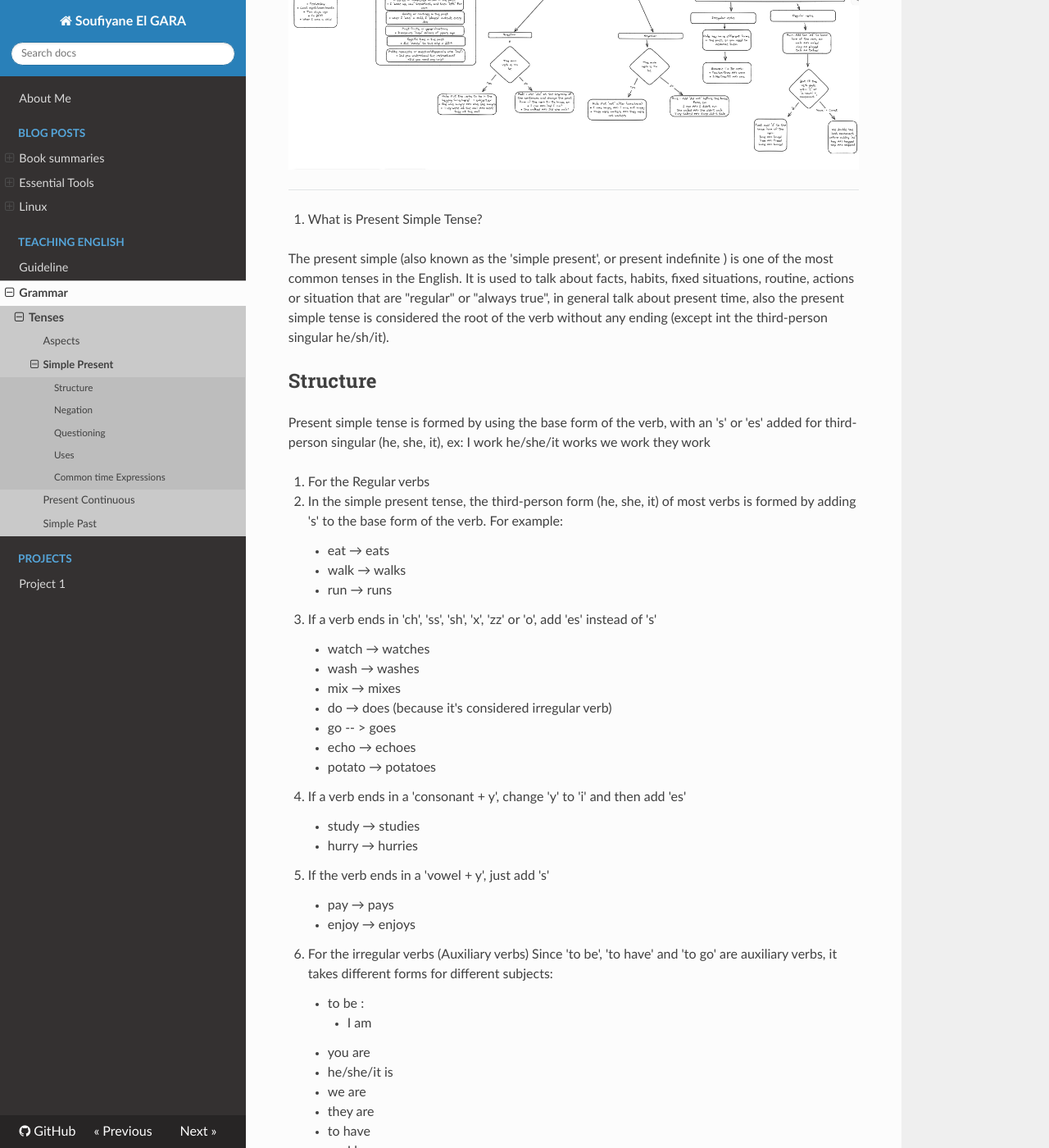
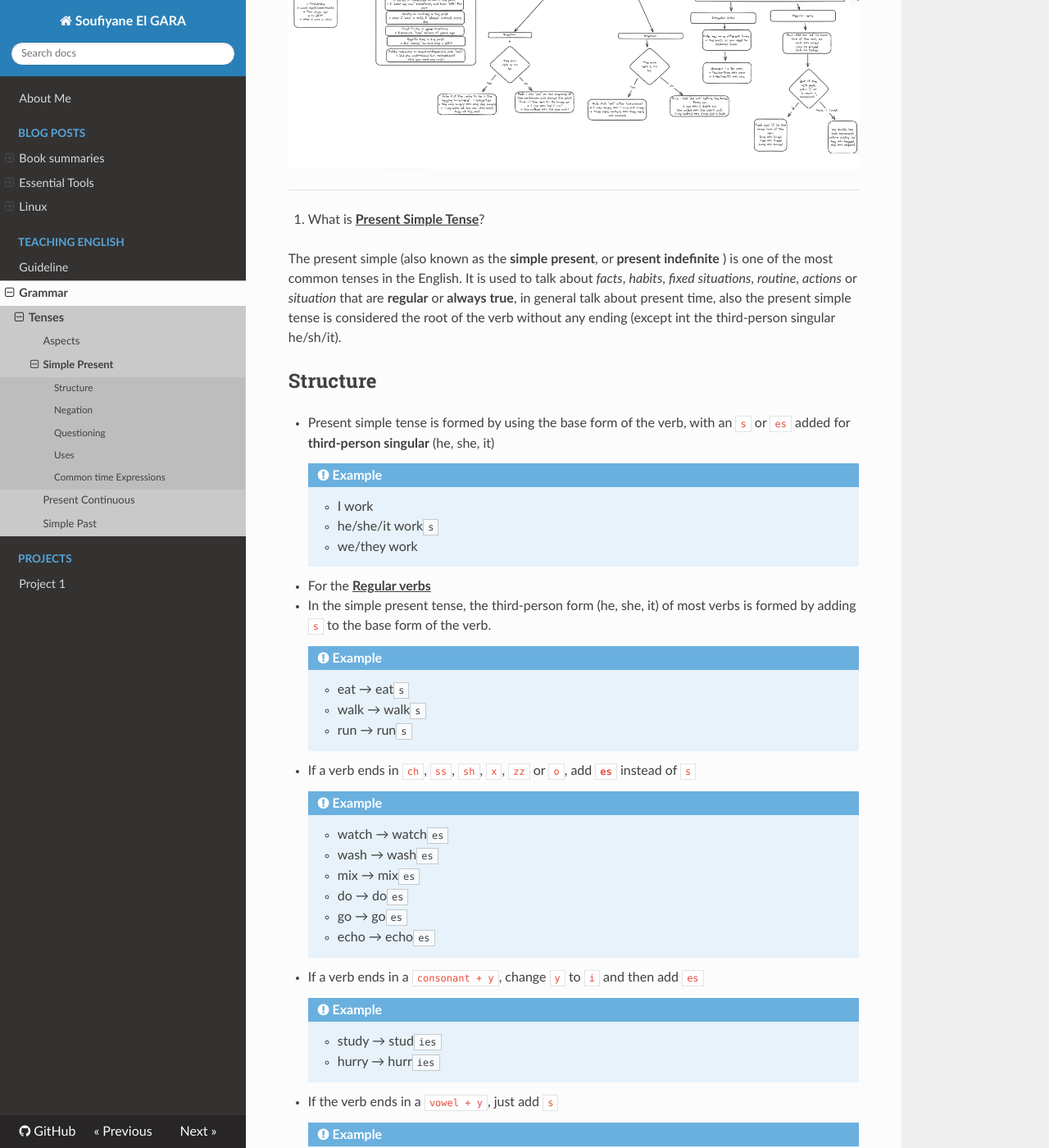
Before and after one commit to soufiyaneElgara/soufiyaneElgara.github.io, an MkDocs documentation site: the page built from docs/teachingEnglish/grammar/tenses/simplePresent.md, in a window 1280 px wide and 1400 px high, scrolled down 246 px. Shown: the whole window at 82% size. Built offline with MkDocs 1.6.1, drawn with Linux system fonts in a browser that asks for light colours; nearby versions of some CDN libraries; some of the changed text lies outside the part shown.

Commit message:
updating the simple present file stooped at the state of being

```diff
--- a/docs/teachingEnglish/grammar/tenses/simplePresent.md
+++ b/docs/teachingEnglish/grammar/tenses/simplePresent.md
@@ -4,127 +4,168 @@
 
 ---
 
-1. What is Present Simple Tense?
+1. What is <u>**Present Simple Tense**</u>?
 
-The present simple (also known as the 'simple present', or present indefinite ) is one of the most common tenses in the English. It is used to talk about facts, habits, fixed situations, routine, actions or situation that are "regular" or "always true", in general talk about present time, also the present simple tense is considered the root of the verb without any ending (except int the third-person singular he/sh/it).
+The present simple (also known as the **simple present**, or **present indefinite** ) is one of the most common tenses in the English. It is used to talk about *facts*, *habits*, *fixed situations*, *routine*, *actions* or *situation* that are **regular** or **always true**, in general talk about present time, also the present simple tense is considered the root of the verb without any ending (except int the third-person singular he/sh/it).
 
 ## Structure
 
- Present simple tense is formed by using the base form of the verb, with an 's' or 'es' added for third-person singular (he, she, it), ex:
-I work
-he/she/it works
-we work
-they work
+* Present simple tense is formed by using the base form of the verb, with an `s` or `es` added for **third-person singular** (he, she, it)
 
-1. For the Regular verbs
+	!!! Example
+		* I work
+		* he/she/it work`s`
+		* we/they work
 
-* In the simple present tense, the third-person form (he, she, it) of most verbs is formed by adding 's' to the base form of the verb. For example:
-    * eat --> eats
-    * walk --> walks
-    * run --> runs
+1. For the <u>**Regular verbs**</u>
 
-* If a verb ends in 'ch', 'ss', 'sh', 'x', 'zz' or 'o', add 'es' instead of 's'
-    * watch --> watches
-    * wash --> washes
-    * mix --> mixes
-    * do --> does (because it's considered irregular verb)
-    * go -- > goes
-    * echo --> echoes
-    * potato --> potatoes
-* If a verb ends in a 'consonant + y', change 'y' to 'i' and then add 'es'
-    * study --> studies
-    * hurry --> hurries
+* In the simple present tense, the third-person form (he, she, it) of most verbs is formed by adding `s` to the base form of the verb.
 
-* If the verb ends in a 'vowel + y', just add 's'
-    * pay --> pays
-    * enjoy --> enjoys
+	!!!example
+    	* eat --> eat`s`
+    	* walk --> walk`s`
+    	* run --> run`s`
+
+* If a verb ends in `ch`, `ss`, `sh`, `x`, `zz` or `o`, add **`es`** instead of `s`
+
+	!!!Example
+    	* watch --> watch`es`
+    	* wash --> wash`es`
+    	* mix --> mix`es`
+    	* do --> do`es`
+    	* go --> go`es`
+    	* echo --> echo`es`
+
+* If a verb ends in a `consonant + y`, change `y` to `i` and then add `es`
+
+	!!!Example
+    	* study --> stud`ies`
+    	* hurry --> hurr`ies`
+
+* If the verb ends in a `vowel + y`, just add `s`
+
+	!!!Example
+    	* pay --> pay`s`
+    	* enjoy --> enjoy`s`
 
 
-1. For the irregular verbs (Auxiliary verbs)
-Since 'to be', 'to have' and 'to go' are auxiliary verbs, it takes different forms for different subjects:
-    * to be :
-         * I am
-	 * you are
-	 * he/she/it is
-	 * we are
-	 * they are
-    * to have
-         * I have
-	 * you have
-	 * he/she/it has
-	 * they have
-    * To do
-         * I do
-	 * you do
-	 * he/she/it does
-	 * they do
+1. For the **irregular verbs** (***Auxiliary verbs***)
+
+* Since *to be*, *to have* and *to go* are auxiliary verbs, it takes different forms for different subjects:
+
+	!!!toBe
+		* I am
+		* you are
+		* he/she/it is
+		* we are
+		* they are
+
+	!!!toHave
+         	* I have
+	 	* you have
+	 	* he/she/it has
+	 	* they have
+
+	!!!ToDo
+         	* I do
+			* you do
+	 		* he/she/it does
+	 		* they do
+
 
 ## Negation
 
-* To make a negative sentence, add 'do not' (don't) or 'does not' (doesn't) before the base form of verbs, examples:
-    * I go to school --> I do not go to school/I don't go to school
-    * You work --> You do not work/ You don't work
-    * She runs --> She does not run/ She doesn't run
+* To make a negative sentence, **add** `do not` (`don't`) or `does not` (`doesn't`) **before** the <u>*base form of verbs*</u>.
 
-* To negate a 'to be' verb, simply add 'not' after it. For example:
-    * I am a student  --> I am not a student
-    * You are a student --> You are not a student/you aren't a student
-    * He/she is a student --> He/she is not a student/He or she isn't a student
+	!!!Examples
+    	* I go to school --> I `do not` go to school/I `don't` go to school
+    	* You work --> You `do not` work/ You `don't` work
+    	* She runs --> She `does not` run/ She `doesn't` run
+
+* To negate a ***`to be`*** verb, simply *add* `not` after it.
+
+	!!!Example
+    	* I am a student  --> I `am not` a student
+    	* You are a student --> You `are not` a student/you `aren't` a student
+    	* He/she is a student --> He/she `is not` a student/He or she `isn't` a student
 
 
 ## Questioning
-* To make a 'yes/no question', use 'do/does + subject + the base form of the verb' at the beginning of the sentence, examples:
-    * I run  --> Do I run?
-    * You run --> Do you run?
-    * He goes to school --> Does he go to school?
-* You can make 'wh- questions' by starting the sentence with wh-word and then using do/does. The subject comes next, flowed by the main verb.
-    * I want to eat lunch at the Ledbury --> Where do you want to eat lunch?
-* If the main verb of the sentence is 'to be', the question form is made by putting the verb at the beginning of the sentences and putting the subject after it, examples:
-    * I am happy       ---> Am I happy?
-    * You are a doctor ---> Are you a doctor?
-    * He is nice       ---> Is he nice?
+
+* To make a **yes/no** question, use `do/does` **+** `subject` **+** the `base form` of the `verb` at the beginning of the sentence.
+
+	!!!Example
+    	* I run  --> Do I run?
+    	* You run --> Do you run?
+    	* He goes to school --> Does he go to school?
+
+* You can make **wh- questions** by starting the sentence with **wh-word** and then using `do/does`. The subject comes next, flowed by the main verb.
+
+	!!!Exampel
+    	* I want to eat lunch at the Ledbury --> Where do you want to eat lunch?
+
+* If the main verb of the sentence is **`to be`**, the question form is made by <u>putting the verb at the beginning of the sentences and putting the subject after it</u>
+
+	!!!Example
+    	* I am happy --> Am I happy?
+    	* You are a doctor --> Are you a doctor?
+    	* He is nice       --> Is he nice?
 
 ## Uses
 
 The simple present tense is used to:
 
-1. Talk about facts/General Facts:
-We use the present simple when something is generally or always true. It meas you cannot change them. When we say someone is dead we cannot change this fact at all. Remember general fact can refer to scientific facts, or things that cannot be changed easily:
-    * Mary has a twin sister.
-    * The earth is round.
-    * Babies cry when they are hungry.
-    * If you don't water your plant, it dies.
-    * Water freezes at zero degrees.
-    * The Earth revolves around the Sun.
+#### Talk about facts/General Facts:
+
+* We use the present simple when something is **generally** or **always true**. It means you cannot change them. When we say someone is dead we cannot change this fact at all. Remember general fact can refer to *scientific facts*, or *things that cannot be changed easily*
+
+	!!!Examples
+    	* Mary has a twin sister.
+    	* The earth is round.
+    	* Babies cry when they are hungry.
+    	* If you don't water your plant, it dies.
+    	* Water freezes at zero degrees.
+    	* The Earth revolves around the Sun.
 
 
-1. Talks about routines
-    * Mary goes to school every day.
-    * I wash the dishes after dinner every night.
+#### Talks about routines
 
-1. Hobbies
-Anther use of the simple present tense is to talk about 'hobbies'. Hobbies are activities that we do in our free time, ex:
-    * I read a book in my break time at school.
-    * Whenever she is free, she goes to the gym
-    * I swim in the pool whenever I am bored
-    * She cooks different types of soups on Mondays.
+* Mary goes to school every day.
+* I wash the dishes after dinner every night.
 
-1. Talk about what we like and we dislike
-The simple present tense is used to express our likes and dislikes, such as talking about our favorite things or expressing preferences. Some verbs that are commonly used to express likes and dislikes include "don't like", "dislike", "hate", "abhor", "can't", "bear", "detest", "like", "love", and "enjoy":
-    * He likes to become a guitarist.
-    * I don't like to wake up early at all.
-    * I love playing the piano.
-    * I can't bear cheese.
+#### Hobbies
 
-1. Stative verbs
-We use the present simple with stative verbs like : be, believe, belong, hate, hear, like, love, mean, prefer, remain, realize, seem, smell, think, understand, want, wish. Normally, these verbs are not used in the present  continuous form, ex:
-    * She believes in God so much .
-    * They think English is easy .
-    * She believes in the afterlife.
+* Anther use of the simple present tense is to talk about **hobbies**. Hobbies are activities that we do in our free time.
+
+	!!!Example
+    	* I read a book in my break time at school.
+    	* Whenever she is free, she goes to the gym
+    	* I swim in the pool whenever I am bored
+    	* She cooks different types of soups on Mondays.
+
+#### Talk about what we like and we dislike
+
+* The simple present tense is used to express our likes and dislikes, such as talking about our favorite things or expressing preferences. Some verbs that are commonly used to express likes and dislikes include *don't like*, *dislike*, *hate*, *abhor*, *can't*, *bear*, *detest*, *like*, *love*, and *enjoy*
+
+	!!!Example
+    	* He likes to become a guitarist.
+    	* I don't like to wake up early at all.
+    	* I love playing the piano.
+    	* I can't bear cheese.
+
+#### Stative verbs
+
+* We use the present simple with stative verbs like : *be*, *believe*, *belong*, *hate*, *hear*, *like*, *love*, *mean*, *prefer*, *remain*, *realize*, *seem*, *smell*, *think*, *understand*, *want*, *wish*. Normally, these verbs are not used in the present continuous form.
+
+	!!!example
+    	* She believes in God so much .
+    	* They think English is easy .
+    	* She believes in the afterlife.
 
 
-1. State of being
-State verbs in English are used to describe a state of being and are often used in the preset simple tense. In addition, linking verbs in the simple present tense can also be used to describe 'emotions' or 'mental states':
+#### State of being
+
+* State verbs in English are used to describe a state of being and are often used in the preset simple tense. In addition, linking verbs in the simple present tense can also be used to describe 'emotions' or 'mental states':
     * I am happy right now (the sentence is about how we are feeling)
     * She isn't angry anymore.
     * He feels terrible about the date.
```
Also changed, not shown: other parts of docs/teachingEnglish/grammar/tenses/simplePresent.md (+7 -4 lines), docs/teachingEnglish/grammar/tenses/aspect.md (+3 -2 lines), docs/teachingEnglish/sessions.md (+25 -2 lines), 2 other files.
